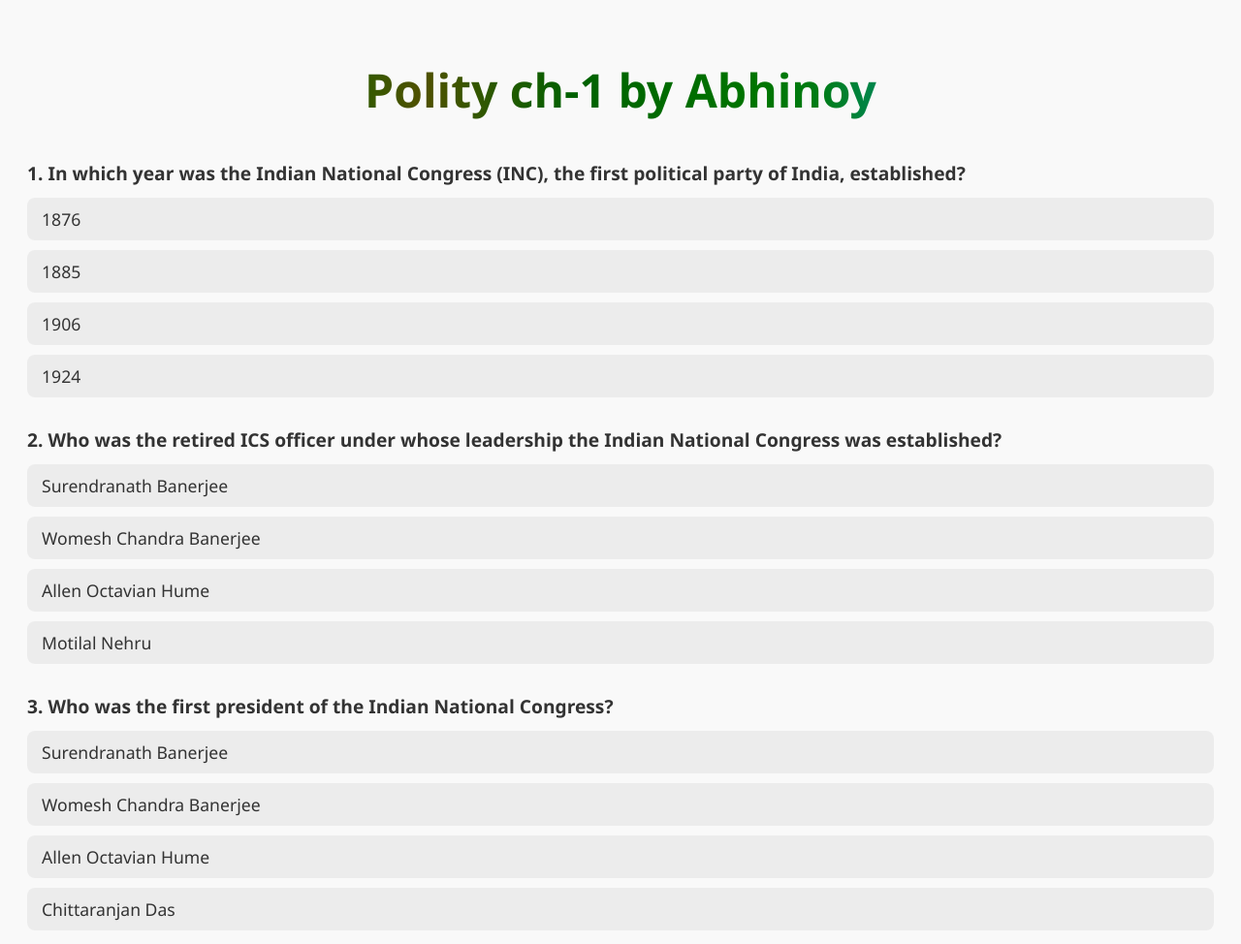
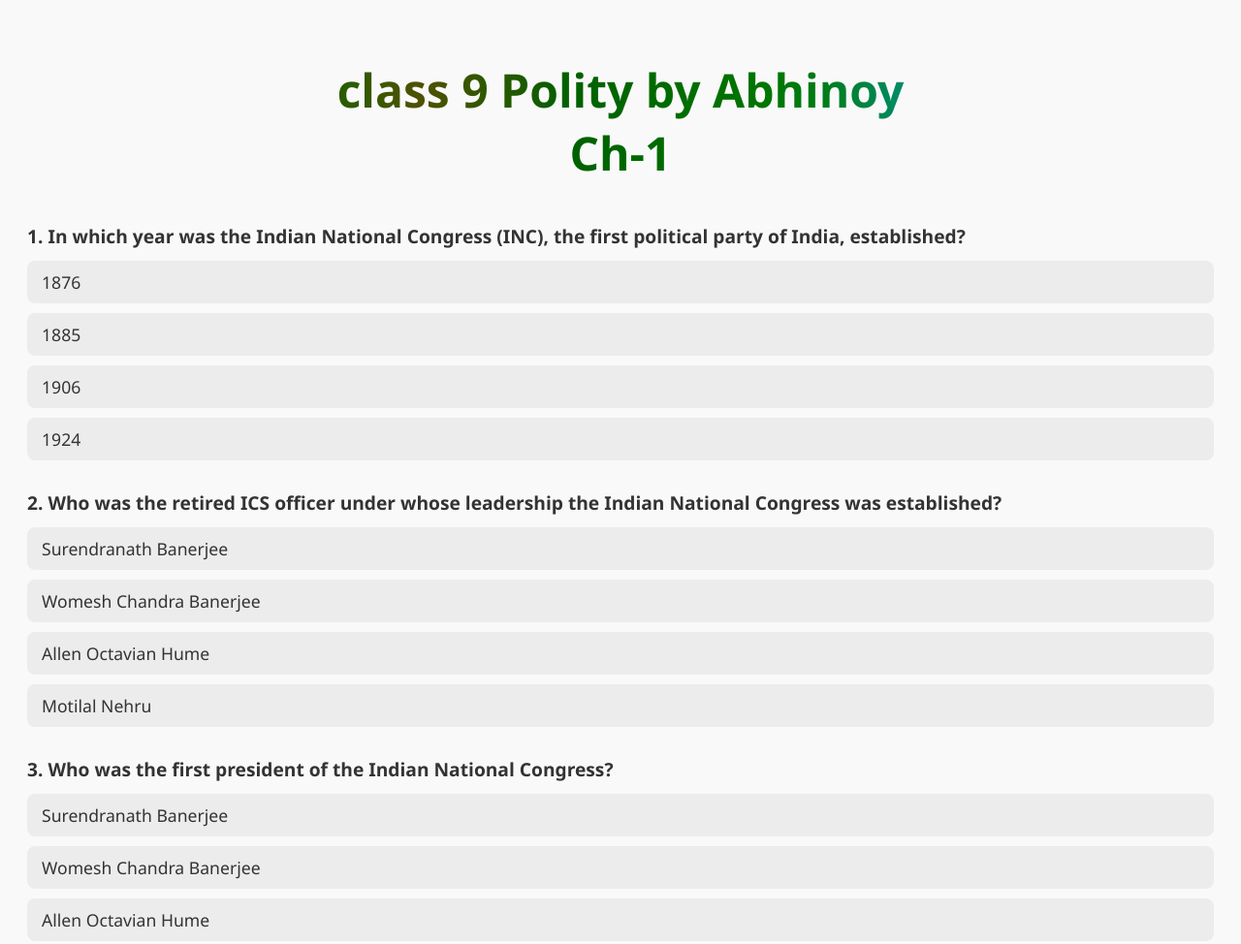
Before and after one commit to gkbya/polity-1, a plain HTML site: page index.html in a window 1280 px wide. Shown: the top 974 px of the page at 97% size. Drawn offline with Linux system fonts and the light colour scheme.

Commit message:
Update index.html

```diff
--- a/index.html
+++ b/index.html
@@ -80,7 +80,7 @@
 </head>
 <body>
 
-<h1 class="title"><centre>Polity ch-1 by Abhinoy </centre></h1>
+<h1 class="title"><centre> class 9 Polity by Abhinoy<br> Ch-1</br> </centre></h1>
 
 
 
```
